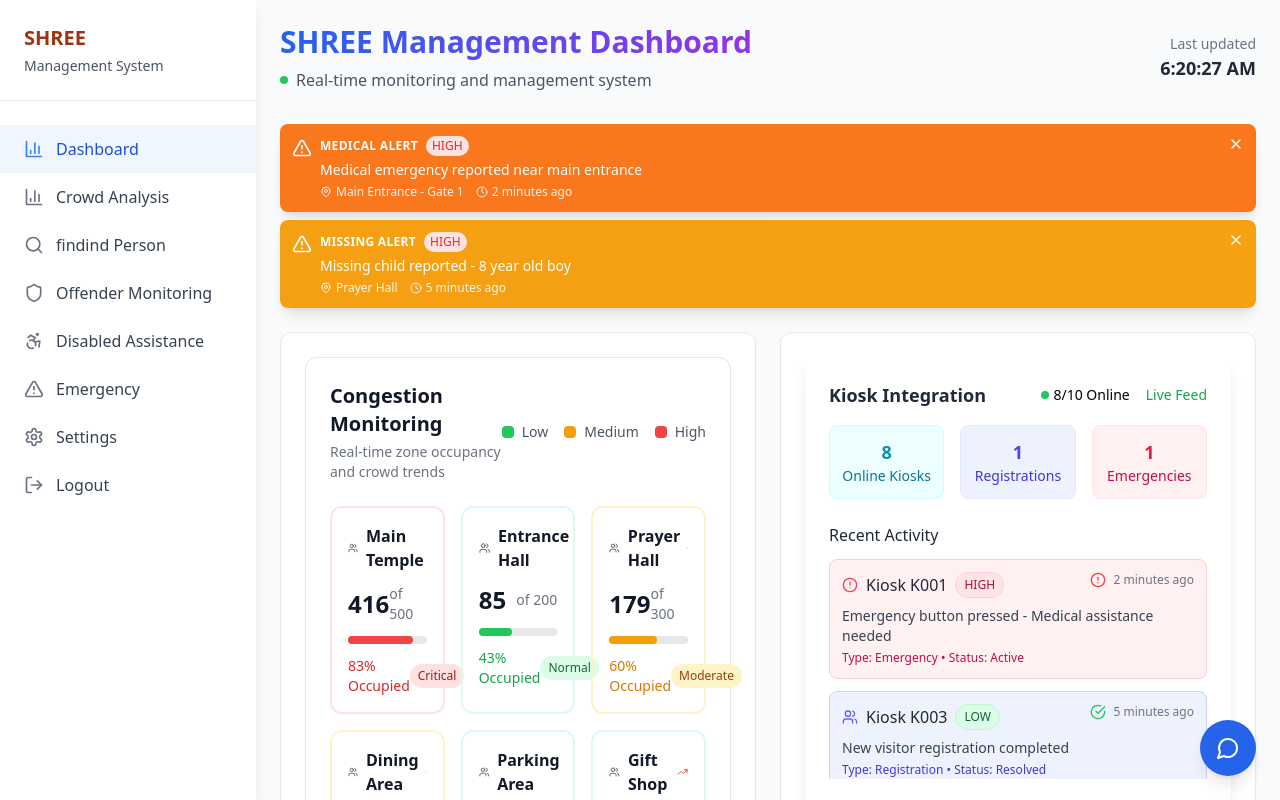
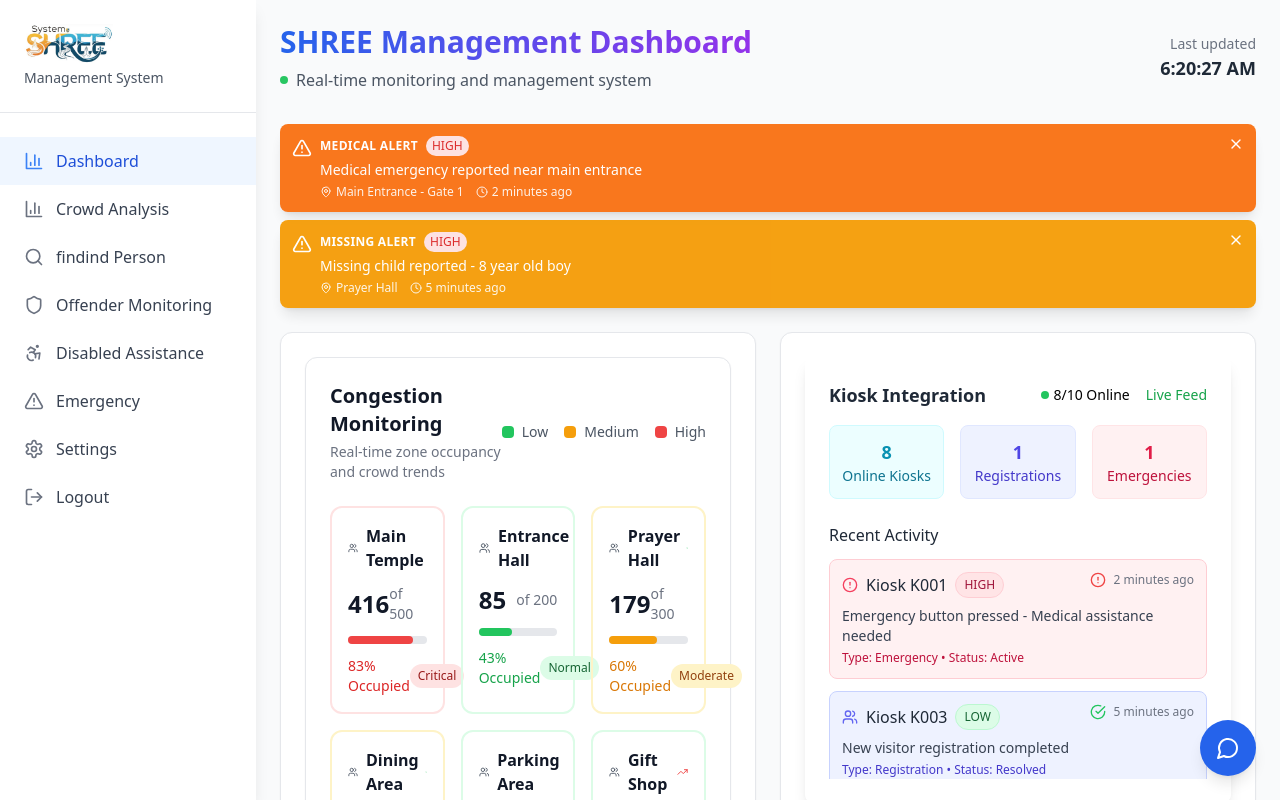
Before and after one commit to kaviya-0605/admin-crowd, a React (Vite) app: page / in a window 1280 px wide. Shown: the top 800 px of the page. Built offline with nearby package versions, Linux system fonts and the light colour scheme.

Commit message:
Your commit message

```diff
--- a/src/components/Sidebar.tsx
+++ b/src/components/Sidebar.tsx
@@ -1,3 +1,65 @@
+// import React from 'react';
+// import {
+//   Users,
+//   Search,
+//   Shield,
+//   Accessibility,
+//   AlertTriangle,
+//   Settings,
+//   LogOut,
+//   BarChart3
+// } from 'lucide-react';
+
+// interface SidebarProps {
+//   activeItem: string;
+//   onItemClick: (item: string) => void;
+// }
+
+// const menuItems = [
+//   { id: 'dashboard', label: 'Dashboard', icon: BarChart3 },
+//   { id: 'crowd', label: 'Crowd Analysis', icon: BarChart3 },
+//   { id: 'missing', label: 'findind Person', icon: Search },
+//   { id: 'offender', label: 'Offender Monitoring', icon: Shield },
+//   { id: 'disabled', label: 'Disabled Assistance', icon: Accessibility },
+//   { id: 'emergency', label: 'Emergency', icon: AlertTriangle },
+//   { id: 'settings', label: 'Settings', icon: Settings },
+//   { id: 'logout', label: 'Logout', icon: LogOut },
+// ];
+
+// export default function Sidebar({ activeItem, onItemClick }: SidebarProps) {
+//   return (
+//     <div className="fixed left-0 top-0 h-full w-64 bg-white shadow-lg z-40">
+//       <div className="p-6 border-b border-gray-200">
+//         <h1 className="text-xl font-bold text-orange-800">SHREE</h1>
+//         <p className="text-sm text-gray-600 mt-1">Management System</p>
+//       </div>
+
+//       <nav className="mt-6">
+//         {menuItems.map((item) => {
+//           const Icon = item.icon;
+//           const isActive = activeItem === item.id;
+
+//           return (
+//             <button
+//               key={item.id}
+//               onClick={() => onItemClick(item.id)}
+//               className={`w-full flex items-center px-6 py-3 text-left transition-all duration-200 ${
+//                 isActive
+//                   ? 'bg-blue-50 border-r-3 border-blue-500 text-blue-700'
+//                   : 'text-gray-700 hover:bg-gray-50 hover:text-gray-900'
+//               }`}
+//             >
+//               <Icon className={`w-5 h-5 mr-3 ${isActive ? 'text-blue-500' : 'text-gray-500'}`} />
+//               <span className="font-medium">{item.label}</span>
+//             </button>
+//           );
+//         })}
+//       </nav>
+//     </div>
+//   );
+// }
+
+
 import React from 'react';
 import {
   Users,
@@ -9,6 +71,8 @@ import {
   LogOut,
   BarChart3
 } from 'lucide-react';
+// Import your image
+import logoImage from './assets/image.png'; // Adjust the path if your assets folder is inside src
 
 interface SidebarProps {
   activeItem: string;
@@ -30,7 +94,12 @@ export default function Sidebar({ activeItem, onItemClick }: SidebarProps) {
   return (
     <div className="fixed left-0 top-0 h-full w-64 bg-white shadow-lg z-40">
       <div className="p-6 border-b border-gray-200">
-        <h1 className="text-xl font-bold text-orange-800">SHREE</h1>
+        {/* Replace text with the imported image */}
+        <img
+          src={logoImage}
+          alt="SHREE Management System"
+          className="h-10 w-auto" // Adjust the height (h-10) to fit your design
+        />
         <p className="text-sm text-gray-600 mt-1">Management System</p>
       </div>
 
```
Also changed, not shown: src/components/assets/image.png (added).
